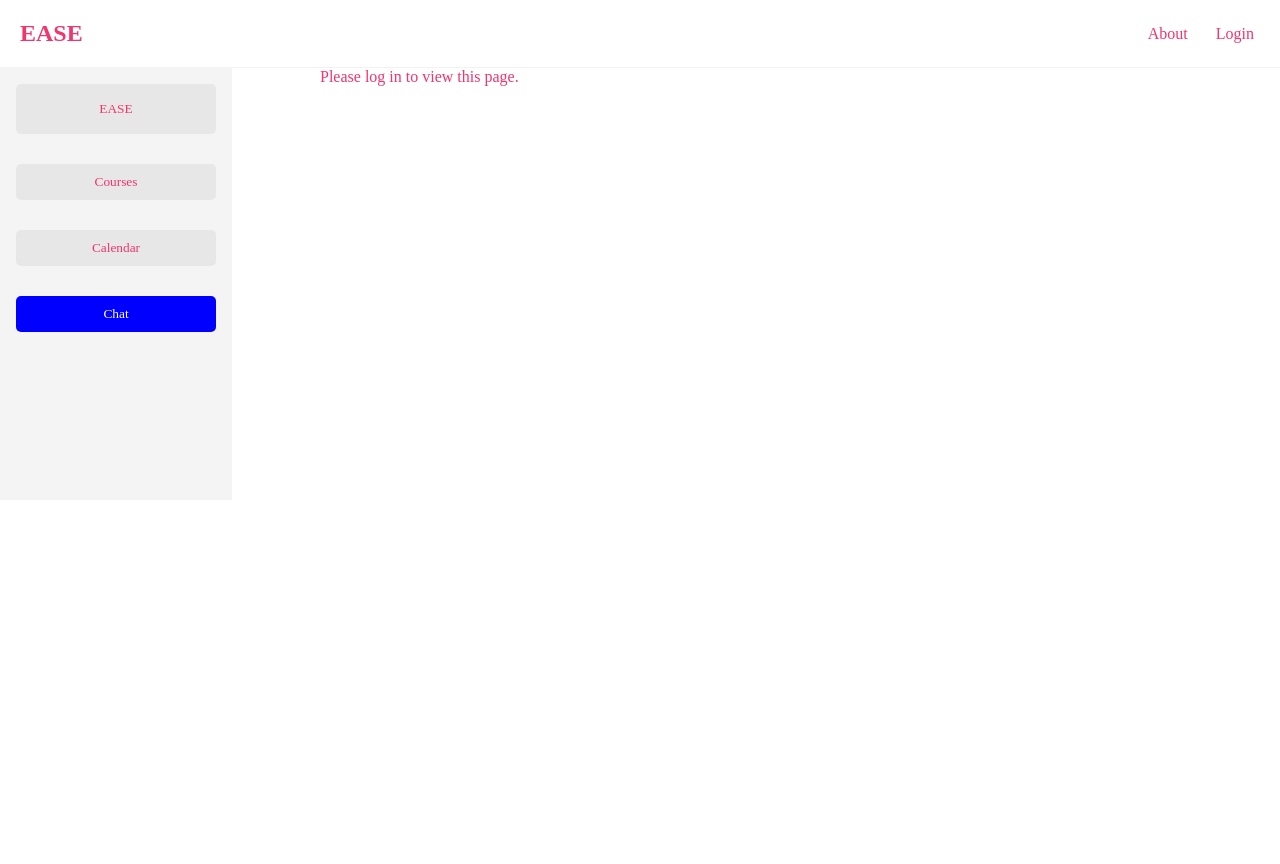
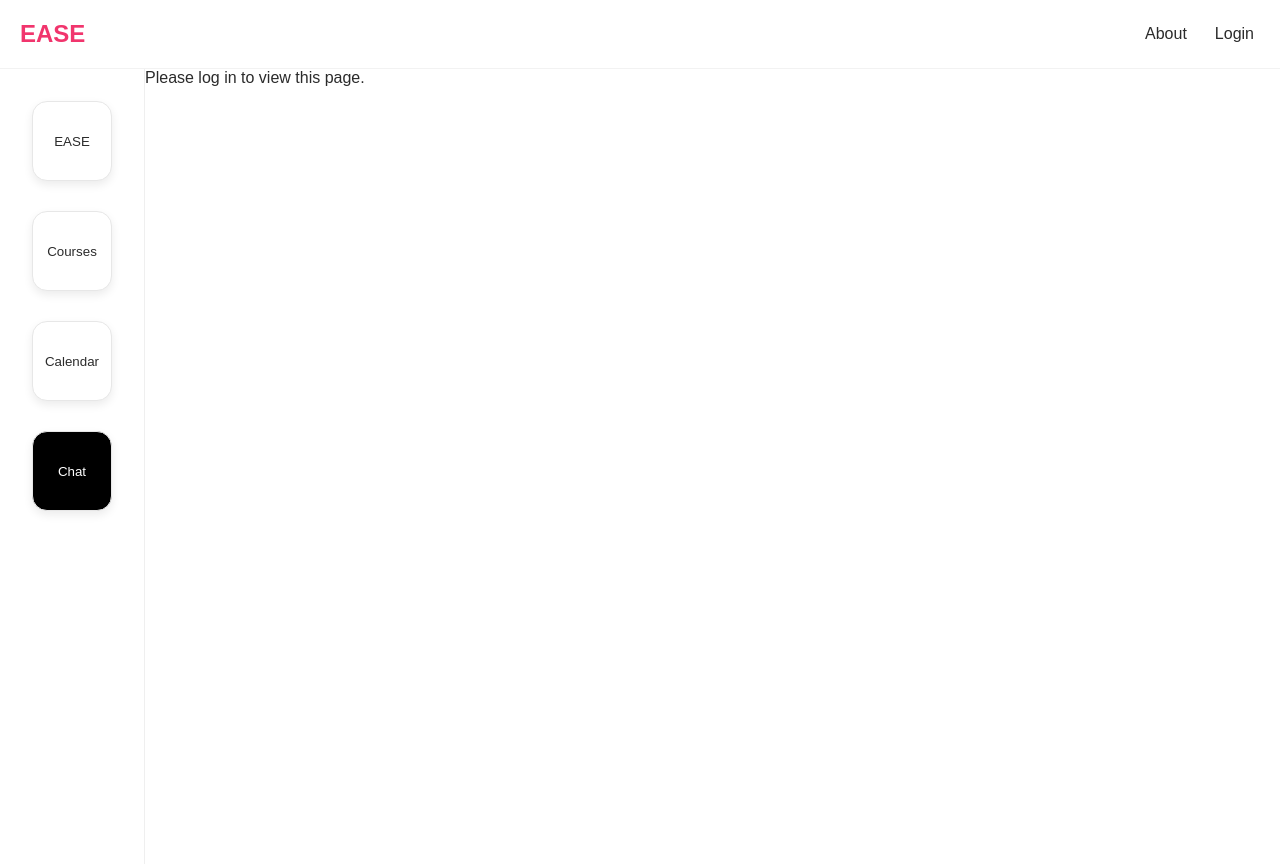
Before and after one commit to Eric-yyyyy/EASE, a React (Create React App) app: page /chat in a window 1280 px wide. Before the commit the page ends 800 px from the top, so only its background shows below. Built offline with nearby package versions, Linux system fonts and the light colour scheme.

Commit message:
style changes to courses, channels, aside

```diff
--- a/src/CSS/Channel.css
+++ b/src/CSS/Channel.css
@@ -3,15 +3,19 @@
     display: flex;
     justify-content: space-between;
     align-items: center;
-    margin-bottom: 5px;
+    margin-bottom: 10px;
     height: 40px;
     cursor: pointer;
+    background: #ffffff;
+    border: 1px solid #E7E7E7;
+    border-radius: 15px;
+    box-shadow: 0px 4px 10px rgba(0, 0, 0, 0.078);
 }
 
 .channel-item .channel:hover{
-    box-shadow: 1px 3px 5px rgba(0, 0, 0, 0.1);
-    border-radius: 10px;
-
+    cursor: pointer;
+  background-color: #f6f6f6;
+  box-shadow: none;
 }
 
 .channel-item p{
@@ -23,13 +27,14 @@
     font-weight:bold;
     width: 50px;
     height: 40px;
-    background-color: #f4f4f4;
+    background-color: transparent;
     cursor: pointer;
+    box-shadow: none;
+    border: none;
 }
 
 
 
 .channel-item .channel .delete-channel:hover{
-    box-shadow: 1px 3px 5px rgba(0,0,0,0.1);
-    color: blue;
+    color: #9a9a9a;
 }
--- a/src/CSS/Channellist.css
+++ b/src/CSS/Channellist.css
@@ -7,6 +7,10 @@
     height: 50px;
 }
 
+.add_channel h2 {
+    font-size: 1em;
+}
+
 .add_channel .add_channel_button {
     margin-top: 30px;
     padding: 8px 16px;
@@ -14,13 +18,14 @@
     font-weight:bold;
     width: 50px;
     height: 40px;
-    background-color: #f4f4f4;
+    background-color: transparent;
     border: none;
     cursor: pointer;
+    box-shadow: none;
 
 }
 
 .add_channel .add_channel_button:hover{
-    box-shadow: 1px 3px 5px rgba(0, 0, 0, 0.1);
-    color:blue;
+    color:rgb(144, 144, 144);
+    background-color: transparent;
 }
--- a/src/CSS/CourseServerScreen.css
+++ b/src/CSS/CourseServerScreen.css
@@ -6,7 +6,10 @@
 
   .server-manage-list {
     width: 30%;
+  }
 
+  .server-manage-list .menu-list {
+    background: #fafafa;
   }
 
   .course-chat-server {
--- a/src/CSS/Homescreen.css
+++ b/src/CSS/Homescreen.css
@@ -1,7 +1,7 @@
 * {
   margin: 0;
-  font-family: "Quicksand";
-  color: #f1356d;
+  font-family: Arial, Helvetica, sans-serif;
+  color: #2b2b2b;
 }
 
 .home-screen {
--- a/src/CSS/Menulist.css
+++ b/src/CSS/Menulist.css
@@ -1,17 +1,26 @@
 /*menulist.css*/
 .menu-list {
-  background-color: #f4f4f4;
-  padding: 1rem;
-  width: 200px;
-  height: 400px;
+  background-color: #ffffff;
+  padding: 2rem;
+  /* width: min-content; */
+  height: 100%;
+  border-right: 1px solid #efefef;
 }
 
 .menu-list button {
   display: block;
-  width: 100%;
+  width: 80px;
+  height: 80px;
   padding: 10px;
   margin-bottom: 30px;
-  background: #e7e7e7;
-  border: none;
-  border-radius: 5px;
+  background: #ffffff;
+  border: 1px solid #E7E7E7;
+  border-radius: 15px;
+  box-shadow: 0px 4px 10px rgba(0, 0, 0, 0.078);
 }
+
+.menu-list button:hover {
+  cursor: pointer;
+  background-color: #f6f6f6;
+  box-shadow: none;
+}
--- a/src/CSS/Navbar.css
+++ b/src/CSS/Navbar.css
@@ -1,7 +1,7 @@
 * {
   margin: 0;
-  font-family: "Quicksand";
-  color: #f1356d;
+  font-family: Arial, Helvetica, sans-serif;
+  color: #000000;
 }
 
 .navbar {
--- a/src/CSS/ServerMangeList.css
+++ b/src/CSS/ServerMangeList.css
@@ -1,4 +1,4 @@
 .menu-list {
-    max-height: 500px;
+    /* max-height: 500px;  */
     overflow-y: auto;
   }
--- a/src/CSS/Style.css
+++ b/src/CSS/Style.css
@@ -5,9 +5,10 @@
     "header header"
     "aside main"
     "footer footer";
-  grid-template-columns: 1fr 3fr;
+  grid-template-columns: 1fr 9fr;
   grid-template-rows: auto 1fr auto;
   height: 100vh;
+
 }
 
 .header {
--- a/src/CSS/courselist.css
+++ b/src/CSS/courselist.css
@@ -1,16 +1,24 @@
+
+
 .courses-preview {
-  padding: 10px 16px;
-  margin: 20px 0;
-  border-bottom: 1px solid #fafafa;
+  padding: 25px 20px;
+  margin: 20px 20px;
+  border: 1px solid #efefef;
+  border-radius: 16px;
+  box-shadow: 0px 4px 10px rgba(0, 0, 0, 0.078);
+  width: 50%;
 }
 
 .courses-preview:hover {
-  box-shadow: 1px 3px 5px rgba(0, 0, 0, 0.1);
+  box-shadow: none;
+  background: #000;
+  background: #f6f6f6;
+  cursor: pointer;
 }
 
 .courses-preview h2 {
   font-size: 20px;
-  color: #f1356d;
+  color: #000000;
   margin-bottom: 8px;
 }
 
--- a/src/components/Channellist.js
+++ b/src/components/Channellist.js
@@ -21,7 +21,7 @@ function ChannelList({ onChannelSelect }) {
   };
 
   const handleAddChannel = () => {
-    const newChannel = { id: Date.now(), name: 'New Channel' };
+    const newChannel = { id: Date.now(), name: 'new channel' };
     setChannels([...channels, newChannel]);
   };
 
@@ -57,7 +57,7 @@ function ChannelList({ onChannelSelect }) {
   return (
     <div className="channel-list">
       <div className="add_channel">
-        <h2>Channel List</h2>
+        <h2>Channels</h2>
         <button onClick={handleAddChannel} className="add_channel_button">+</button>
 
       </div>
--- a/src/components/Grouplist.js
+++ b/src/components/Grouplist.js
@@ -20,7 +20,7 @@ function GroupList({ onChannelSelect }) {
   };
 
   const handleAddGroup = () => {
-    const newGroup = { id: Date.now(), name: 'New Group' };
+    const newGroup = { id: Date.now(), name: 'new group' };
     setGroups([...groups, newGroup]);
   };
 
@@ -56,7 +56,7 @@ function GroupList({ onChannelSelect }) {
   return (
     <div className="group-list">
       <div className="add_channel">
-        <h2>Group List</h2>
+        <h2>Groups</h2>
         <button onClick={handleAddGroup} className="add_channel_button">+</button>
       </div>
       {groups.map(group => (
--- a/src/components/MenuList.js
+++ b/src/components/MenuList.js
@@ -6,7 +6,7 @@ function MenuList() {
   const navigate = useNavigate();
   const location = useLocation();
   const activeStyle = {
-    backgroundColor: 'blue',
+    backgroundColor: 'black',
     color: 'white',
   };
 
@@ -22,7 +22,7 @@ function MenuList() {
     <div className="menu-list">
       <button
         onClick={() => handleNavigation('/home')}
-        style={isActive('/home') ? { ...{ height: 50 }, ...activeStyle } : { height: 50 }}
+        style={isActive('/home') ? { ...{}, ...activeStyle } : {}}
       >
         EASE
       </button>
```
